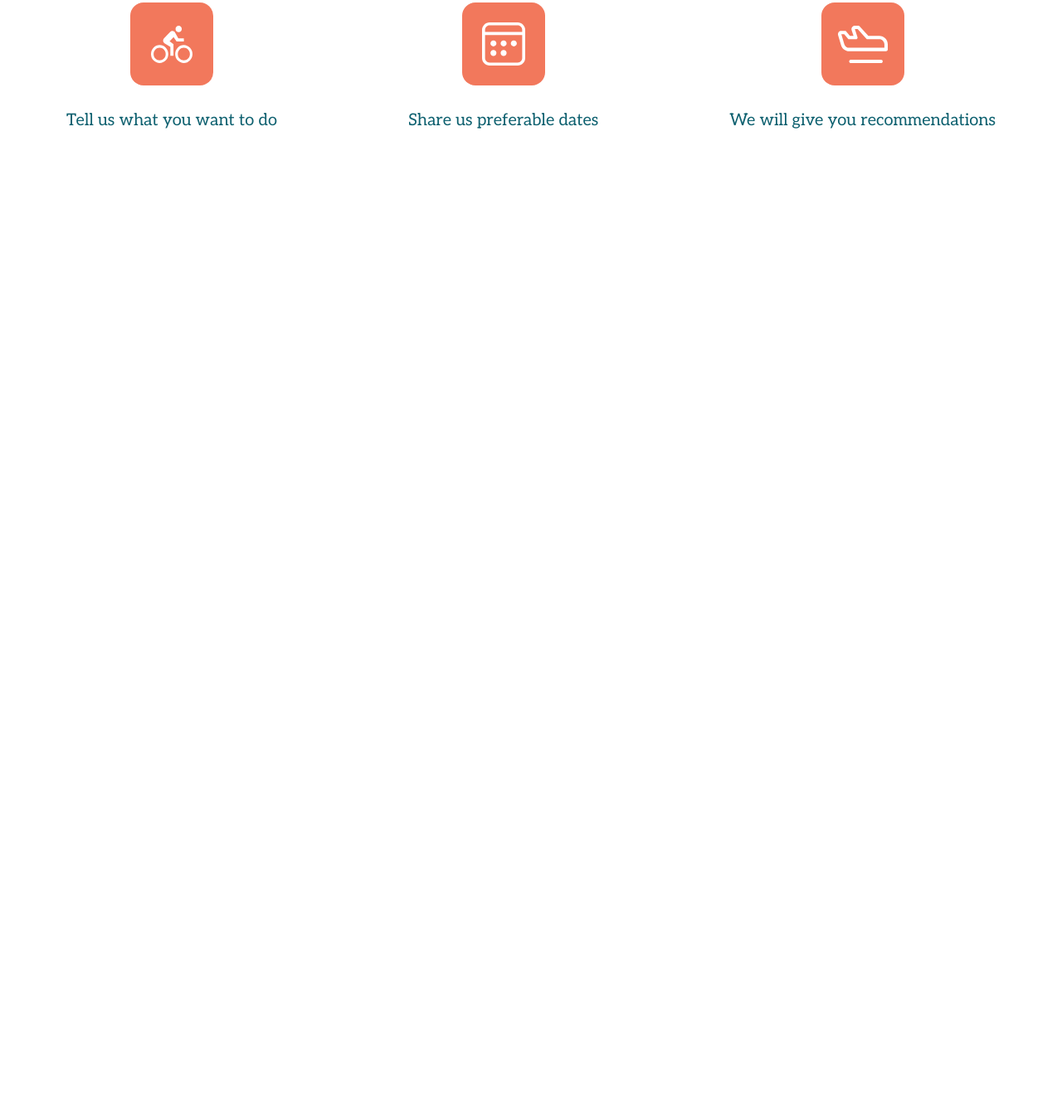
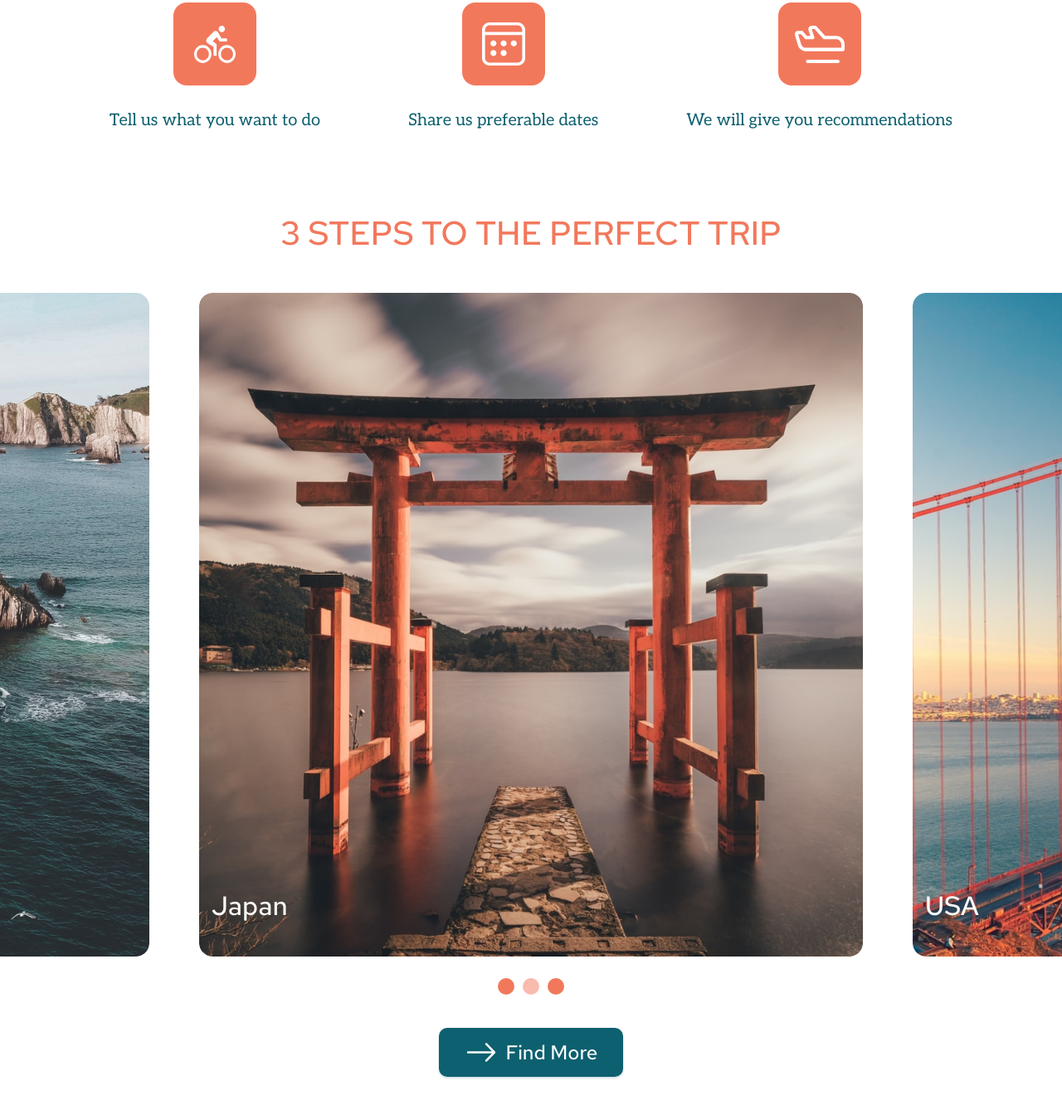
Before and after one commit to ElenaZhukouskaya/prestage-tasks, a plain HTML site: page travel/index.html in a window 1280 px wide. Shown: the part 1026-2364 px from the top of the page at 83% size. Before the commit the page ends 1263 px from the top, so only its background shows below. Drawn offline with Linux system fonts and the light colour scheme; a web font is replaced by a local one.

Commit message:
feat: add section destination and styles to it

```diff
--- a/travel/index.html
+++ b/travel/index.html
@@ -77,6 +77,49 @@
             </div>
           </div>
         </section>
+        <section class="destinations">
+          <h2 class="destinations__title section-title">
+            3 STEPS TO THE PERFECT TRIP
+          </h2>
+          <div class="destinations__images-container">
+            <div class="destinations__image-container">
+              <img
+                src="./assets/images/png/spain.png"
+                alt="Spain"
+                class="destinations__image"
+              />
+              <h5 class="destinations__image-description">Spain</h5>
+            </div>
+            <div class="destinations__image-container">
+              <img
+                src="./assets/images/png/japan.png"
+                alt="Japan"
+                class="destinations__image"
+              />
+              <h5 class="destinations__image-description">Japan</h5>
+            </div>
+            <div class="destinations__image-container">
+              <img
+                src="./assets/images/png/usa.png"
+                alt="USA"
+                class="destinations__image"
+              />
+              <h5 class="destinations__image-description">USA</h5>
+            </div>
+          </div>
+          <div class="destination__crops-container">
+            <div class="destination__crop"></div>
+            <div class="destination__crop"></div>
+            <div class="destination__crop"></div>
+          </div>
+          <button class="destination__btn btn">
+            <img
+              src="./assets/images/svg/arrow.svg"
+              alt=""
+              class="destination__btn-img"
+            />Find More
+          </button>
+        </section>
       </div>
     </main>
     <script src="./script.js"></script>
--- a/travel/style.scss
+++ b/travel/style.scss
@@ -171,7 +171,7 @@ body {
 
 .three-steps {
   @include flexDirection(column, wrap);
-  padding: 80px;
+  padding: 80px 132px;
   align-items: center;
   margin: 0 auto;
 }
@@ -213,3 +213,81 @@ body {
   color: $color-button;
   margin-top: 130px;
 }
+
+.destinations {
+  @include flexDirection(column, wrap);
+  padding: 17px 0px 40px 0px;
+  align-items: center;
+  margin: 0 auto;
+}
+
+.destinations__title {
+  margin-bottom: 46px;
+}
+
+.destinations__images-container {
+  @include flexDirection(row, no-wrap);
+  justify-content: center;
+  gap: 60px;
+  height: 800px;
+  width: 100%;
+  overflow-x: hidden;
+  margin-bottom: 26px;
+}
+
+.destinations__image-container {
+  position: relative;
+}
+
+.destinations__image {
+  width: 800px;
+  height: 800px;
+  border-radius: 16px;
+}
+
+.destinations__image-description {
+  position: absolute;
+  left: 15px;
+  bottom: 40px;
+  width: 100%;
+  @include fontText($font-family-text, 32px, 42px, 500);
+  color: $color-text-primary;
+}
+
+.destination__crops-container {
+  @include flexDirection(row, wrap);
+  justify-content: center;
+  gap: 10px;
+  margin-bottom: 40px;
+}
+
+.destination__crop {
+  width: 20px;
+  height: 20px;
+  border-radius: 50%;
+  background: #f2785c;
+
+  &:hover,
+  &:active {
+    background: rgba(242, 120, 92, 0.5);
+  }
+
+  &:nth-child(2) {
+    background: rgba(242, 120, 92, 0.5);
+  }
+}
+
+.destination__btn {
+  box-shadow: 0px 0px 3px rgba(13, 96, 111, 0.08),
+    0px 2px 3px rgba(13, 96, 111, 0.16);
+  border-radius: 10px;
+  padding: 13.5px 31px;
+  display: flex;
+  align-items: center;
+}
+
+.destination__btn-img {
+  width: 40px;
+  height: 22.5px;
+  margin-right: 10px;
+}
```
Also changed, not shown: travel/assets/images/png/japan.png (added), travel/assets/images/png/spain.png (added), travel/assets/images/png/usa.png (added), travel/assets/images/svg/arrow.svg (added), travel/style.css, 1 other file.
